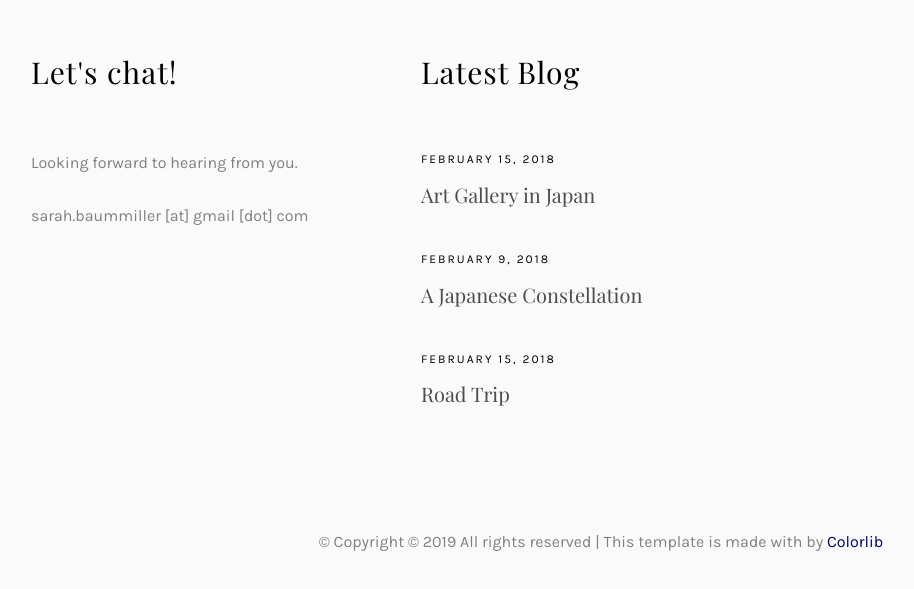
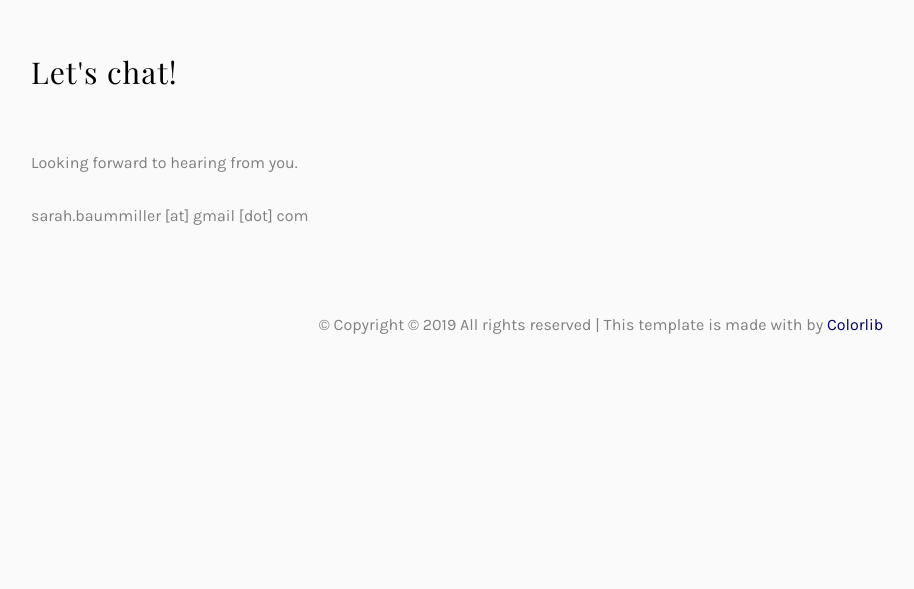
Before and after one commit to baumers/baumers.github.io, a plain HTML site: page supplementarymaterial.html in a window 1280 px wide. Shown: the part 1289-1878 px from the top of the page, without its empty margins (39-953 px from the left). After the commit the page ends 1757 px from the top, so only its background shows below. Drawn offline with nearby package versions, Linux system fonts and the light colour scheme; files whose address does not match are found by name; a web font is replaced by a local one.

Commit message:
take out blog, make full width

```diff
--- a/supplementarymaterial.html
+++ b/supplementarymaterial.html
@@ -146,7 +146,7 @@
                     </div>
                   </div>
                 </div>
-                <div class="one-forth services-img" style="background-image: url(images/services-img.jpg);">
+                <div class="one-forth services-img" style="background-image: url(images/20160624_192919.jpg);">
                 </div>
               </div>
             </div>
@@ -157,30 +157,12 @@
         <div id="footer">
           <div class="container">
             <div class="row">
-              <div class="col-md-4 col-pb-sm">
+              <div class="col-md-12 col-pb-sm">
                 <div class="row">
                   <div class="col-md-10">
                     <h2>Let's chat!</h2>
                     <p>Looking forward to hearing from you.</p>
                     <p>sarah.baummiller [at] gmail [dot] com</p>
-                  </div>
-                </div>
-              </div>
-              <div class="col-md-4 col-pb-sm">
-                <h2>Latest Blog</h2>
-                <div class="f-entry"> <a href="#" class="featured-img" style="background-image: url(images/img-1.jpg);"></a>
-                  <div class="desc"> <span>February 15, 2018</span>
-                    <h3><a href="#">Art Gallery in Japan</a></h3>
-                  </div>
-                </div>
-                <div class="f-entry"> <a href="#" class="featured-img" style="background-image: url(images/img-2.jpg);"></a>
-                  <div class="desc"> <span>February 9, 2018</span>
-                    <h3><a href="#">A Japanese Constellation</a></h3>
-                  </div>
-                </div>
-                <div class="f-entry"> <a href="#" class="featured-img" style="background-image: url(images/img-3.jpg);"></a>
-                  <div class="desc"> <span>February 15, 2018</span>
-                    <h3><a href="#">Road Trip</a></h3>
                   </div>
                 </div>
               </div>
```
Also changed, not shown: about.html (+1 -19 lines), index.html (+1 -19 lines), publications.html (+1 -19 lines), images/20160624_192919.jpg (added), 3 other files.
